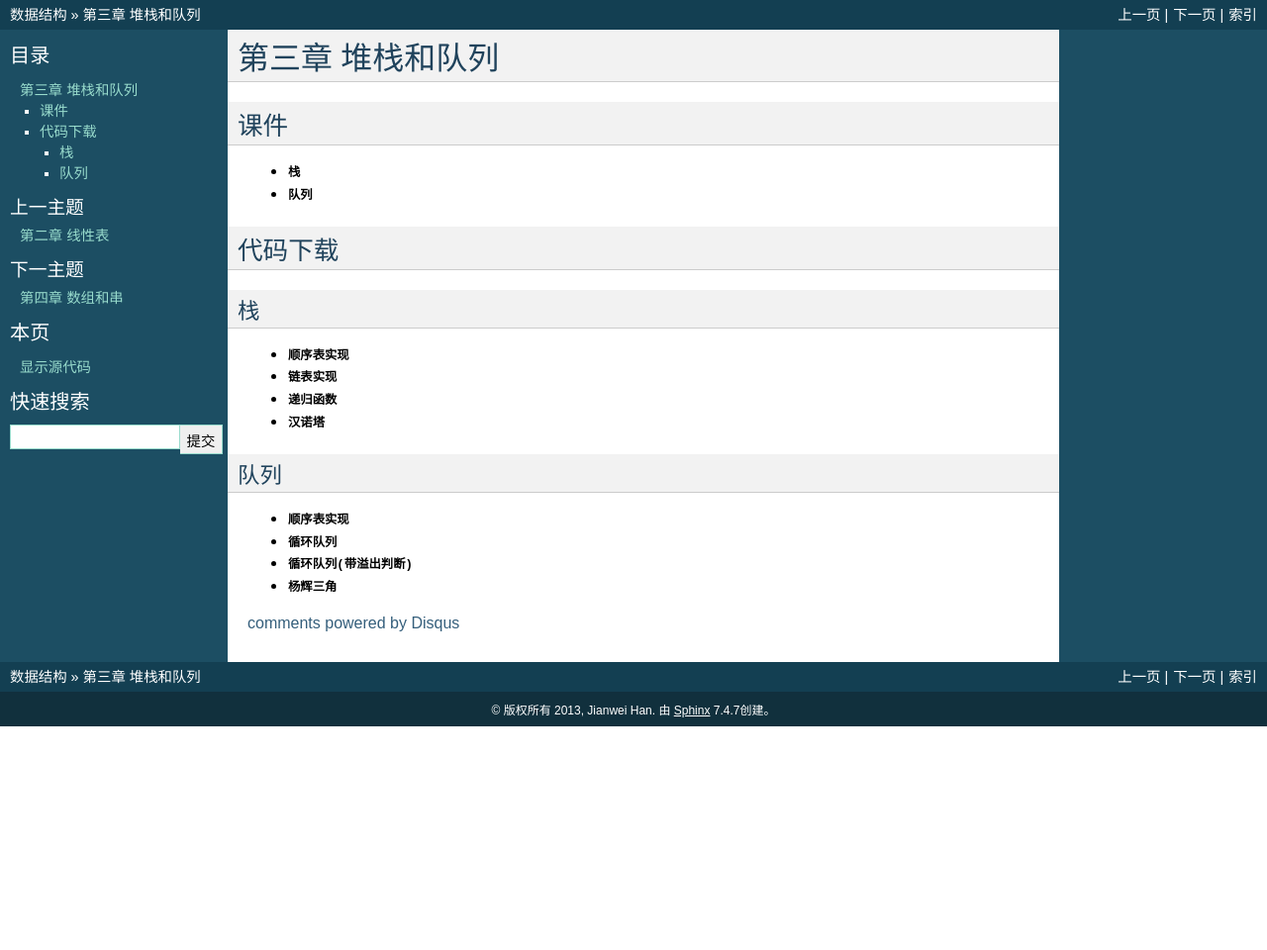
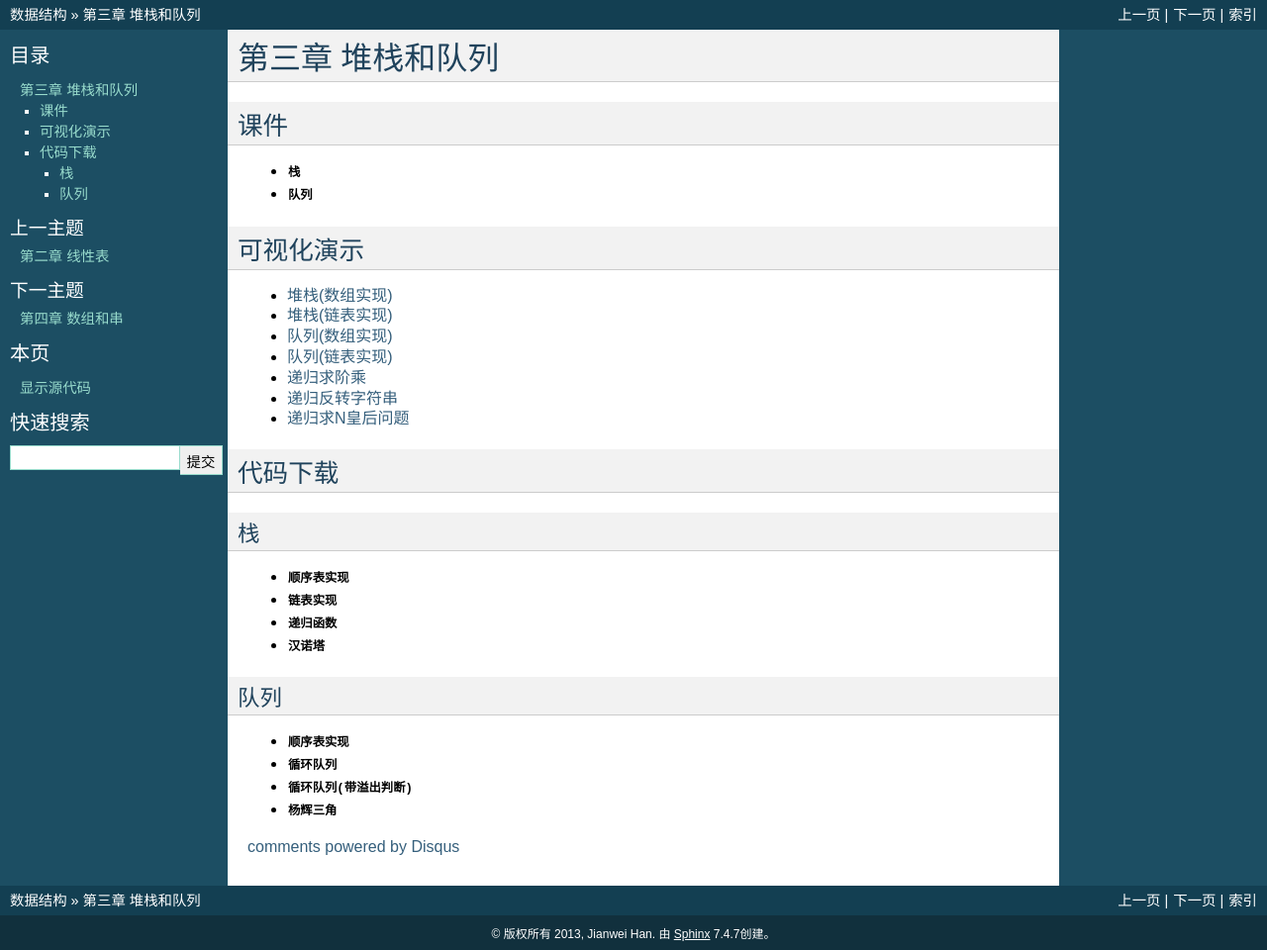
Before and after one commit to zjgsu-ds/ds, a Sphinx documentation site: the page built from source/chap3/index.rst, in a window 1280 px wide. Shown: the whole page at 99% size. Built offline with Sphinx 7.4.7, drawn with Linux system fonts in a browser that asks for light colours; comment, search, counter and statistics services are not loaded; before the commit the page ends 900 px from its top, so only the background shows below that.

Commit message:
Add visualization

```diff
--- a/source/chap3/index.rst
+++ b/source/chap3/index.rst
@@ -7,6 +7,17 @@
 
 * :download:`栈 <chap3_stack.ppt>`
 * :download:`队列 <chap3_queue.ppt>`
+
+可视化演示
+==========
+
+* `堆栈(数组实现) <http://www.cs.usfca.edu/~galles/visualization/StackArray.html>`_
+* `堆栈(链表实现) <http://www.cs.usfca.edu/~galles/visualization/StackLL.html>`_
+* `队列(数组实现) <http://www.cs.usfca.edu/~galles/visualization/QueueArray.html>`_
+* `队列(链表实现) <http://www.cs.usfca.edu/~galles/visualization/QueueLL.html>`_
+* `递归求阶乘 <http://www.cs.usfca.edu/~galles/visualization/RecFact.html>`_
+* `递归反转字符串 <http://www.cs.usfca.edu/~galles/visualization/RecReverse.html>`_
+* `递归求N皇后问题 <http://www.cs.usfca.edu/~galles/visualization/RecQueens.html>`_
 
 代码下载
 ========
--- a/source/chap8/index.rst
+++ b/source/chap8/index.rst
@@ -1,3 +1,8 @@
 ***********
 第八章 排序
 ***********
+
+可视化演示
+==========
+
+* `排序算法比较 <http://jsdo.it/norahiko/oxIy/fullscreen>`_
```
